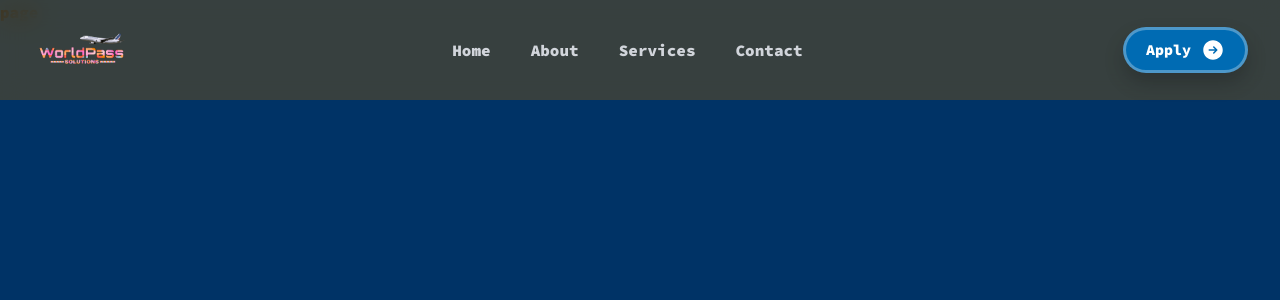
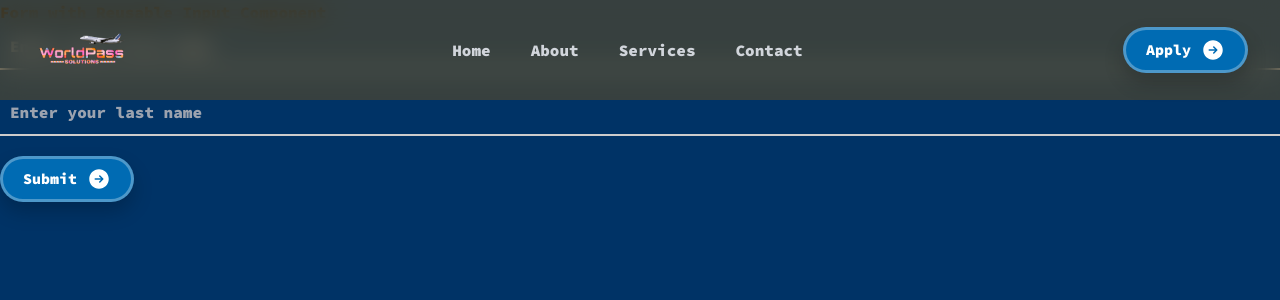
Before and after one commit to xnafi/worldpass-solutions, a Next.js app: page /apply_now in a window 1280 px wide. Shown: the top 300 px of the page. Built offline with nearby package versions, Linux system fonts and the light colour scheme.

Commit message:
primary button,resusable input and tanstact querry added

```diff
--- a/src/app/apply_now/page.tsx
+++ b/src/app/apply_now/page.tsx
@@ -1,5 +1,79 @@
+'use client'
 import React from "react";
+import { useForm } from "@tanstack/react-form";
+import { InputField } from "@/utils/ReusableInput";
+import PrimaryButton from "@/utils/PrimaryButton";
 
-export default function page() {
-  return <div data-scroll-section >page</div>;
+
+export default function Home() {
+  const form = useForm({
+    defaultValues: {
+      firstName: "",
+      lastName: "",
+    },
+    onSubmit: async ({ value }) => {
+      console.log(value); // Handle form submission
+    },
+  });
+
+  return (
+    <div>
+      <h1>Form with Reusable Input Component</h1>
+      <form
+        onSubmit={(e) => {
+          e.preventDefault();
+          form.handleSubmit();
+        }}
+      >
+        <div>
+          <form.Field
+            name="firstName"
+            validators={{
+              onChange: ({ value }) =>
+                !value
+                  ? "A first name is required"
+                  : value.length < 3
+                  ? "First name must be at least 3 characters"
+                  : undefined,
+              onChangeAsyncDebounceMs: 500,
+              onChangeAsync: async ({ value }) => {
+                await new Promise((resolve) => setTimeout(resolve, 1000));
+                return (
+                  value.includes("error") && 'No "error" allowed in first name'
+                );
+              },
+            }}
+          >
+            {(field) => (
+              <InputField
+                label="First Name"
+                field={field}
+                placeholder="Enter your first name"
+              />
+            )}
+          </form.Field>
+        </div>
+        <div>
+          <form.Field name="lastName">
+            {(field) => (
+              <InputField
+                label="Last Name"
+                field={field}
+                placeholder="Enter your last name"
+              />
+            )}
+          </form.Field>
+        </div>
+        <form.Subscribe
+          selector={(state) => [state.canSubmit, state.isSubmitting]}
+        >
+          {([canSubmit, isSubmitting]) => (
+            <PrimaryButton type="submit" disabled={!canSubmit}>
+              {isSubmitting ? "..." : "Submit"}
+            </PrimaryButton>
+          )}
+        </form.Subscribe>
+      </form>
+    </div>
+  );
 }
--- a/src/app/globals.css
+++ b/src/app/globals.css
@@ -132,3 +132,64 @@ body {
     left: 100%;
   }
 }
+
+/* From Uiverse.io by Satwinder04 */
+/* Input container */
+.input-container {
+  position: relative;
+  /* margin: 20px; */
+}
+
+/* Input field */
+.input-field {
+  display: block;
+  width: 100%;
+  padding: 10px;
+  font-size: 16px;
+  border: none;
+  border-bottom: 2px solid #ccc;
+  outline: none;
+  background-color: transparent;
+}
+
+/* Input label */
+.input-label {
+  position: absolute;
+  top: 0;
+  left: 0;
+  font-size: 16px;
+  color: rgba(204, 204, 204, 0);
+  pointer-events: none;
+  transition: all 0.3s ease;
+}
+
+/* Input highlight */
+.input-highlight {
+  position: absolute;
+  bottom: 0;
+  left: 0;
+  height: 2px;
+  width: 0;
+  background-color: #007bff;
+  transition: all 0.3s ease;
+}
+
+/* Input field:focus styles */
+.input-field:focus + .input-label {
+  top: -20px;
+  font-size: 12px;
+  color: #007bff;
+}
+
+.input-field:focus + .input-label + .input-highlight {
+  width: 100%;
+}
+input:-webkit-autofill,
+input:-webkit-autofill:hover,
+input:-webkit-autofill:focus,
+input:-webkit-autofill:active{
+    -webkit-background-clip: text;
+    -webkit-text-fill-color: #ffffff;
+    transition: background-color 5000s ease-in-out 0s;
+    box-shadow: inset 0 0 20px 20px transparent;
+}
--- a/src/utils/PrimaryButton.tsx
+++ b/src/utils/PrimaryButton.tsx
@@ -2,10 +2,11 @@ import React from "react";
 
 interface PrimaryButtonProps {
   children: React.ReactNode;
+  type?: string;
 }
-export default function PrimaryButton({ children }: PrimaryButtonProps) {
+export default function PrimaryButton({ children, type }: PrimaryButtonProps) {
   return (
-    <button className="btnPrimary">
+    <button className="btnPrimary" type={type}>
       {children}
       <svg className="icon" viewBox="0 0 24 24" fill="currentColor">
         <path
--- a/src/utils/ReusableInput.tsx
+++ b/src/utils/ReusableInput.tsx
@@ -1,21 +1,38 @@
 import { InputProps } from "@/Types/allTypes";
+import { div } from "framer-motion/client";
+import React from "react";
+interface InputFieldProps {
+  label?: string;
+  field: FieldApi<any, any, any, any>;
+  placeholder?: string;
+}
 
-export default function ReusableInput({
+export const InputField: React.FC<InputFieldProps> = ({
   label,
-  value,
+  field,
   placeholder,
-  onChange,
-}: InputProps) {
+}) => {
   return (
-    <div className="input-container">
-      <label className="input-label">{label}</label>
-      <input
-        type="text"
-        className="input-field"
-        value={value}
-        placeholder={placeholder}
-        onChange={(e) => onChange(e.target.value)}
-      />
+    <div className="flex flex-col input-container">
+      <div className="input-container flex flex-col">
+        <label className="input-label">{field.name}</label>
+        <input
+          className="input-field"
+          id={field.name}
+          name={field.label}
+          value={field.state.value}
+          placeholder={placeholder}
+          onBlur={field.handleBlur}
+          onChange={(e) => field.handleChange(e.target.value)}
+        />
+        <span className="input-highlight"></span>
+      </div>
+      <div style={{ margin:"10px"}}>
+        {field.state.meta.isTouched && field.state.meta.errors.length > 0 && (
+          <em>{field.state.meta.errors.join(", ")}</em>
+        )}
+        {field.state.meta.isValidating && <span>Validating...</span>}
+      </div>
     </div>
   );
-}
+};
```
Lines whose indentation alone changed are shown as unchanged.
